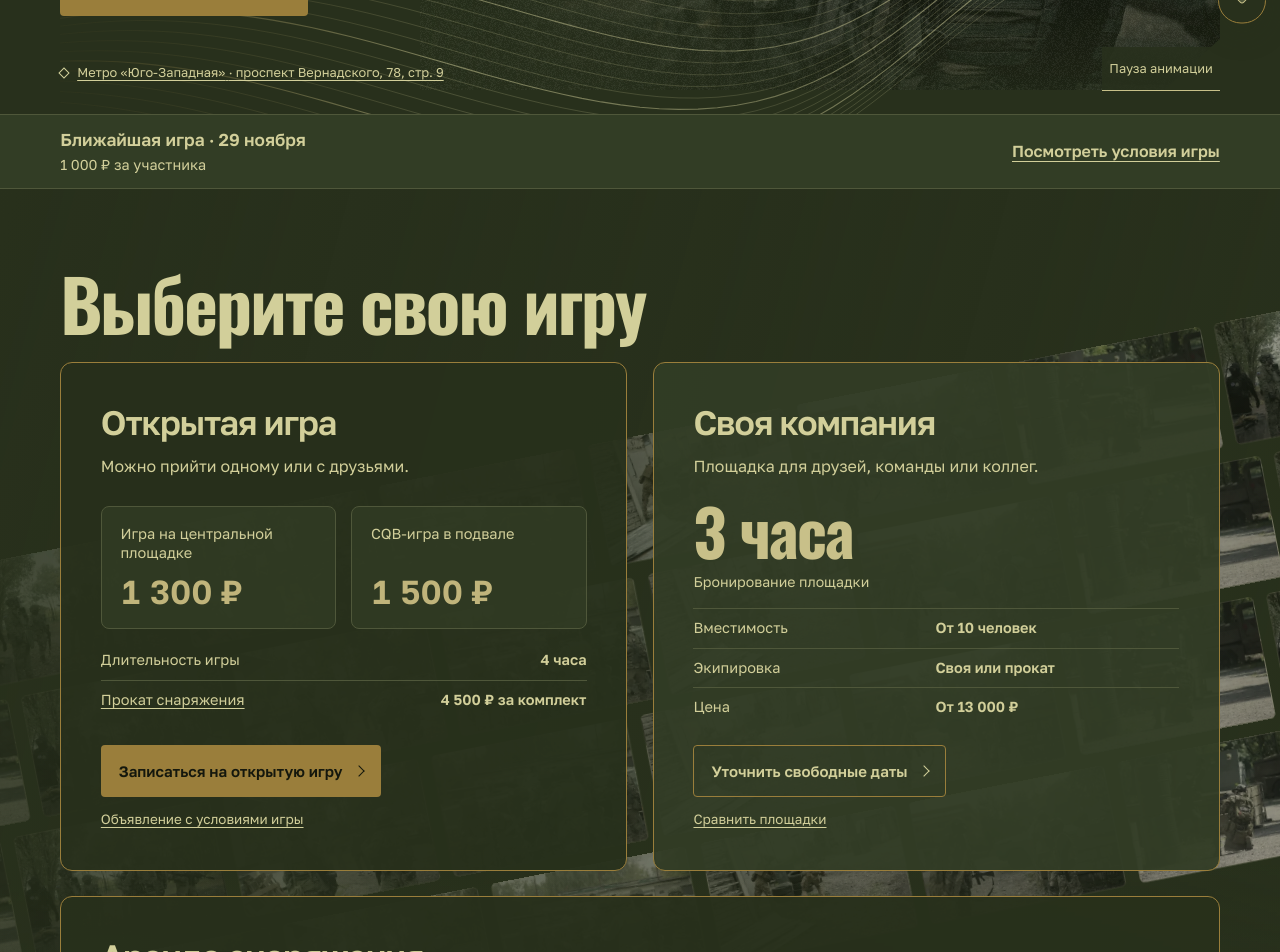
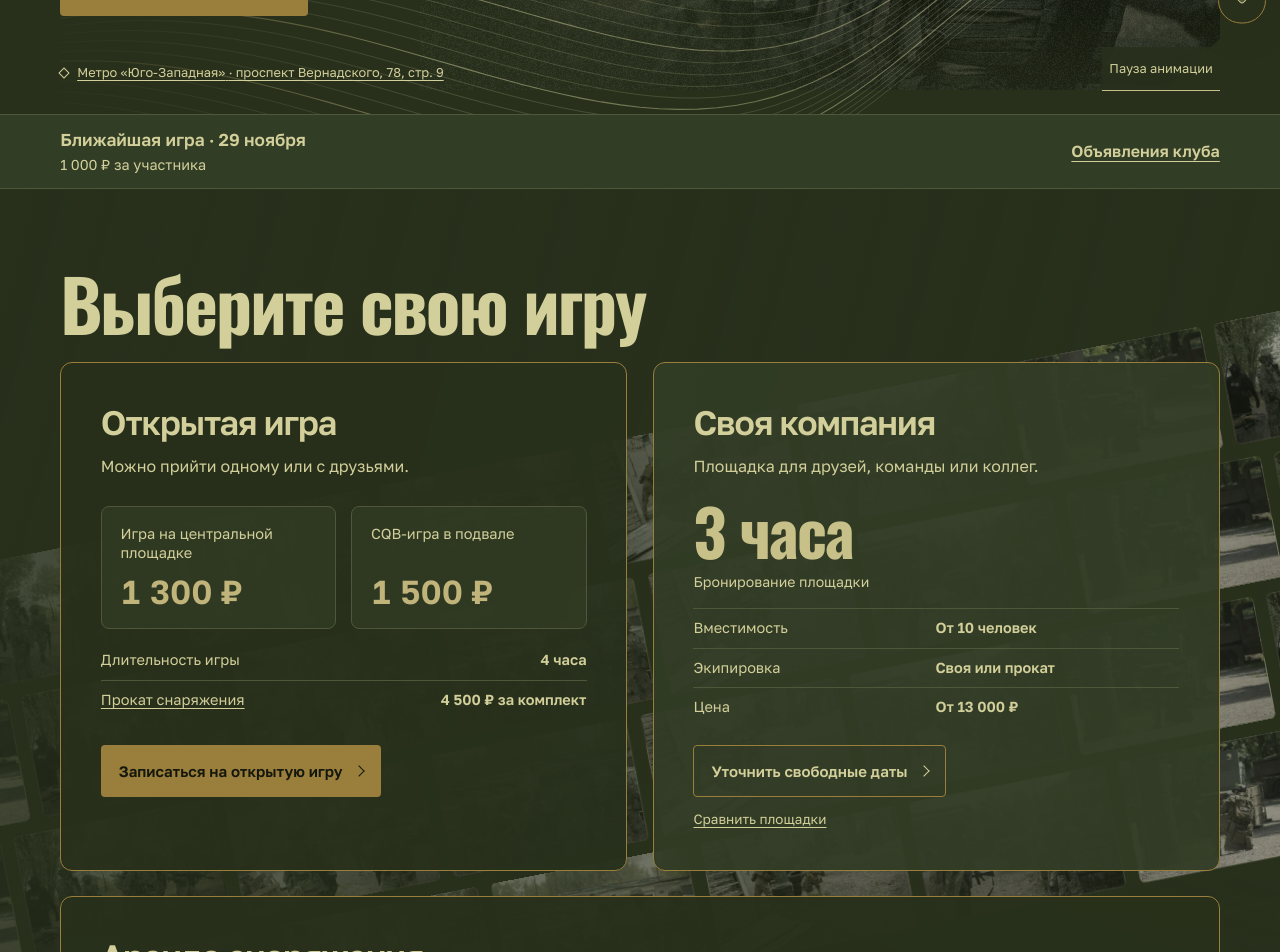
Before and after one commit to ima28004-cloud/strikeBallClub, a React app: page / in a window 1280 px wide. Shown: the part 520-1472 px from the top of the page. Built offline with nearby package versions, Linux system fonts and the light colour scheme; the HTML template or start-up script is replaced by a standard one.

Commit message:
Remove outdated match announcement link

```diff
--- a/src/App.jsx
+++ b/src/App.jsx
@@ -66,7 +66,7 @@ export default function App() {
       <main id="main">
         <Hero />
         <GameNotice upcoming={upcoming} />
-        <Offers upcoming={upcoming} />
+        <Offers />
         <Seam name="first" />
         <FirstGame />
         <Seam name="field" />
--- a/src/Offers.jsx
+++ b/src/Offers.jsx
@@ -21,15 +21,15 @@ export function GameNotice({ upcoming }) {
               : "Даты и прокат уточняйте у организатора."}
           </p>
         </div>
-        <a id="next-link" href={upcoming ? event.url : clubVK}>
-          {upcoming ? "Посмотреть условия игры" : "Объявления клуба"}
+        <a id="next-link" href={clubVK}>
+          Объявления клуба
         </a>
       </div>
     </div>
   );
 }
 
-export function Offers({ upcoming }) {
+export function Offers() {
   return (
     <section
       className="section formats dark"
@@ -92,13 +92,6 @@ export function Offers({ upcoming }) {
             <a className="action primary arrow" href={clubMessages}>
               Записаться на открытую игру
             </a>
-            <a
-              className="source"
-              id="event-source"
-              href={upcoming ? event.url : clubVK}
-            >
-              {upcoming ? "Объявление с условиями игры" : "Объявления клуба"}
-            </a>
           </article>
           <article className="offer" id="group" aria-labelledby="group-title">
             <div className="offer-copy">
--- a/src/club.js
+++ b/src/club.js
@@ -11,7 +11,6 @@ export const event = {
     timeZone: "Europe/Moscow",
   }).format(starts),
   price: "1 000 ₽",
-  url: "https://gamra.ru/events/?ID=463",
 };
 
 export const venueRates = [
```
Also changed, not shown: 2 other files (tests, documents, lock files or other folders).
